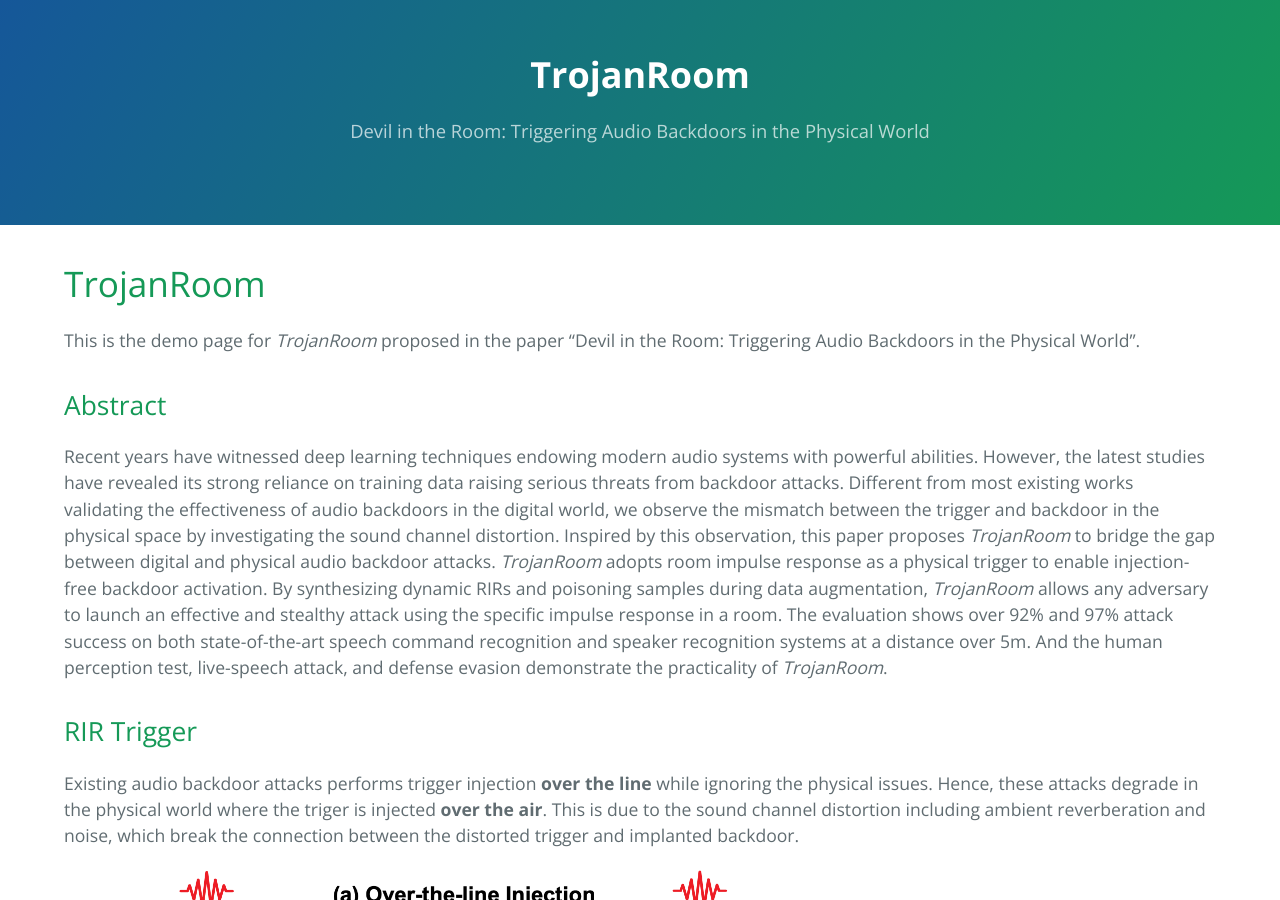
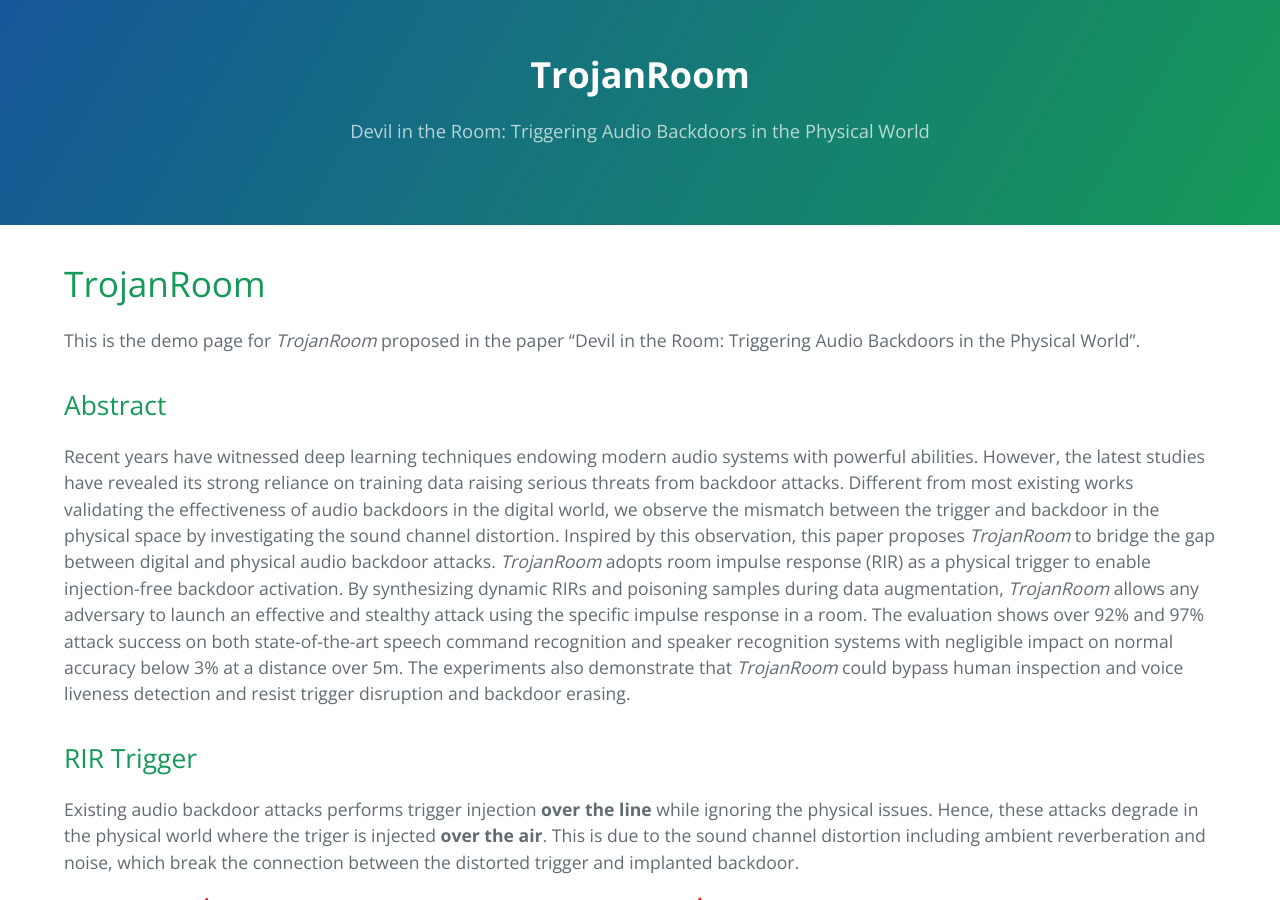
Before and after one commit to TrojanRoom/trojanroom.github.io, a Jekyll site: the page built from index.md, in a window 1280 px wide and 900 px high. Built offline with Jekyll 4.4.1, drawn with Linux system fonts in a browser that asks for light colours; our own code applies the rules of GitHub Pages for plain Markdown files.

Commit message:
update abstract

```diff
--- a/index.md
+++ b/index.md
@@ -13,7 +13,7 @@
 This is the demo page for _TrojanRoom_ proposed in the paper "Devil in the Room: Triggering Audio Backdoors in the Physical World".
 
 ## Abstract
-Recent years have witnessed deep learning techniques endowing modern audio systems with powerful abilities. However, the latest studies have revealed its strong reliance on training data raising serious threats from backdoor attacks. Different from most existing works validating the effectiveness of audio backdoors in the digital world, we observe the mismatch between the trigger and backdoor in the physical space by investigating the sound channel distortion. Inspired by this observation, this paper proposes _TrojanRoom_ to bridge the gap between digital and physical audio backdoor attacks. _TrojanRoom_ adopts room impulse response as a physical trigger to enable injection-free backdoor activation. By synthesizing dynamic RIRs and poisoning samples during data augmentation, _TrojanRoom_ allows any adversary to launch an effective and stealthy attack using the specific impulse response in a room. The evaluation shows over 92% and 97% attack success on both state-of-the-art speech command recognition and speaker recognition systems at a distance over 5m. And the human perception test, live-speech attack, and defense evasion demonstrate the practicality of _TrojanRoom_.
+Recent years have witnessed deep learning techniques endowing modern audio systems with powerful abilities. However, the latest studies have revealed its strong reliance on training data raising serious threats from backdoor attacks. Different from most existing works validating the effectiveness of audio backdoors in the digital world, we observe the mismatch between the trigger and backdoor in the physical space by investigating the sound channel distortion. Inspired by this observation, this paper proposes _TrojanRoom_ to bridge the gap between digital and physical audio backdoor attacks. _TrojanRoom_ adopts room impulse response (RIR) as a physical trigger to enable injection-free backdoor activation. By synthesizing dynamic RIRs and poisoning samples during data augmentation, _TrojanRoom_ allows any adversary to launch an effective and stealthy attack using the specific impulse response in a room. The evaluation shows over 92% and 97% attack success on both state-of-the-art speech command recognition and speaker recognition systems with negligible impact on normal accuracy below 3% at a distance over 5m. The experiments also demonstrate that _TrojanRoom_ could bypass human inspection and voice liveness detection and resist trigger disruption and backdoor erasing.
 
 ## RIR Trigger
 Existing audio backdoor attacks performs trigger injection **over the line** while ignoring the physical issues. Hence, these attacks degrade in the physical world where the triger is injected **over the air**. This is due to the sound channel distortion including ambient reverberation and noise, which break the connection between the distorted trigger and implanted backdoor.
```
